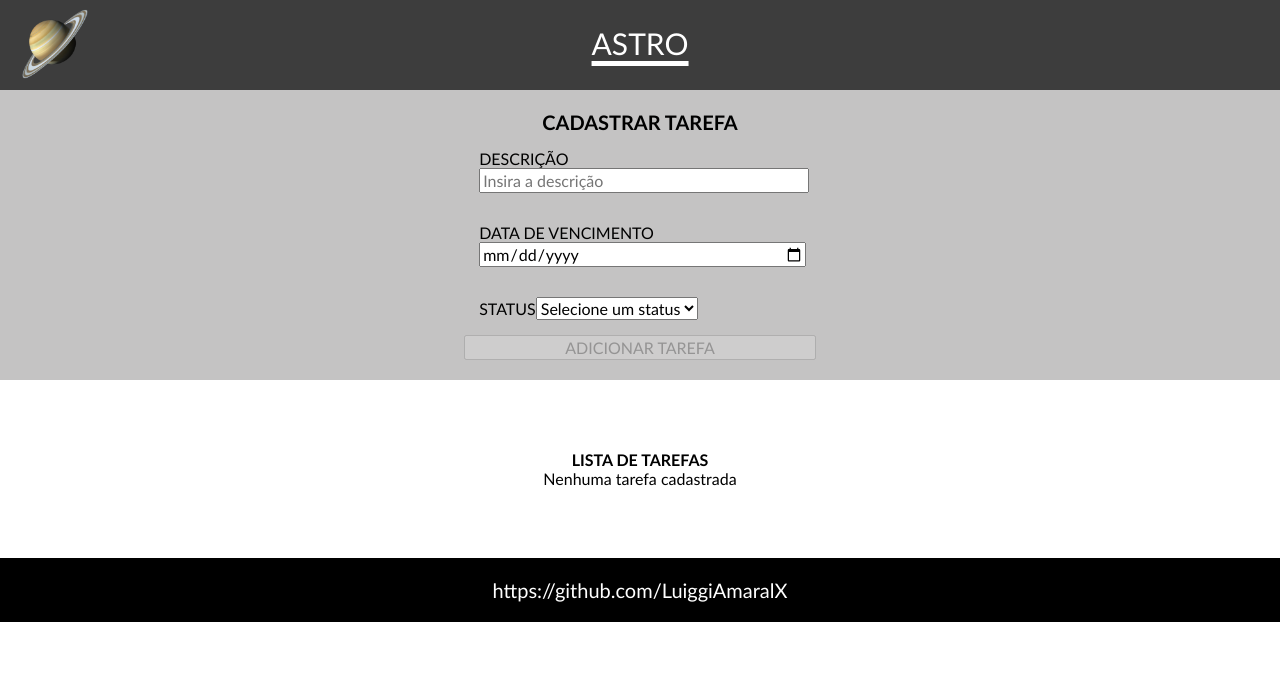
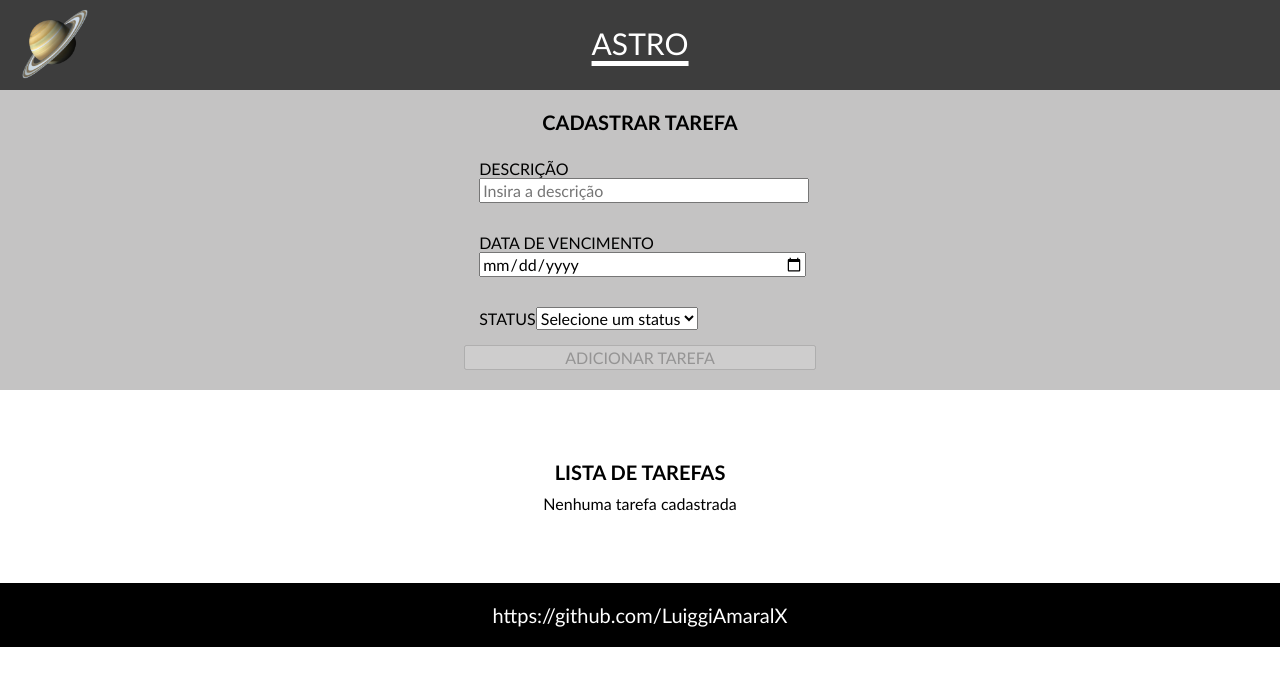
Before and after one commit to LuiggiAmaralX/astro-pages, an Angular app: page /crud in a window 1280 px wide. Shown: the top 686 px of the page. Built offline with nearby package versions, Linux system fonts and the light colour scheme.

Commit message:
update-crud, add-delete

```diff
--- a/src/app/components/crud/crud.css
+++ b/src/app/components/crud/crud.css
@@ -13,11 +13,13 @@
   background-color: rgb(196, 195, 195);
 }
 
-.form-container h1 {
+.form-container h1,
+h2 {
   justify-content: center;
   align-items: center;
   display: flex;
   font-size: 20px;
+  margin-bottom: 10px;
 }
 
 .form-group {
@@ -38,3 +40,20 @@ button {
   justify-content: center;
   align-items: center;
 }
+
+.list-result {
+  padding: 20px;
+  margin-bottom: 50px;
+  display: flex;
+  flex-direction: column;
+  justify-content: center;
+  align-items: center;
+}
+
+.list-result table {
+  width: 70%;
+}
+
+.list-result table th,
+td {
+}
--- a/src/app/components/crud/crud.html
+++ b/src/app/components/crud/crud.html
@@ -46,7 +46,7 @@
     </form>
   </div>
 
-  <div class="list-container">
+  <div class="list-result">
     <h2>LISTA DE TAREFAS</h2>
     @if (taskList && taskList.length > 0) {
     <table border="1px">
@@ -55,6 +55,7 @@
           <th>Descrição</th>
           <th>Data de Vencimento</th>
           <th>Status</th>
+          <th>Ações</th>
         </tr>
       </thead>
       <tbody>
@@ -63,6 +64,11 @@
           <td>{{ task.descricao }}</td>
           <td>{{ task.dataVencimento }}</td>
           <td>{{ task.status }}</td>
+          <td>
+            <button (click)="deleteTask($index)" class="btn btn-danger">
+              Excluir
+            </button>
+          </td>
         </tr>
         }
       </tbody>
--- a/src/app/components/crud/crud.ts
+++ b/src/app/components/crud/crud.ts
@@ -1,6 +1,6 @@
 import { Component } from '@angular/core';
 import { FormGroup, FormControl, Validators, ReactiveFormsModule } from '@angular/forms';
-import { CommonModule } from '@angular/common'; // CommonModule já está aqui, ótimo para o @for
+import { CommonModule } from '@angular/common';
 import { Header } from '../header/header';
 import { Footer } from '../footer/footer';
 import { MainBackground } from '../main-background/main-background';
@@ -27,7 +27,7 @@ export class Crud {
   } );
 
   taskFormError: string | null = null;
-  taskList: Task[] = [];
+  taskList: Task[] = []; //
 
   constructor() { }
 
@@ -35,7 +35,7 @@ export class Crud {
     this.taskFormError = null;
 
     if ( this.taskForm.invalid ) {
-      this.taskFormError = 'Preencha todos os campos';
+      this.taskFormError = 'Preencha todos os campos'; //
       return;
     }
 
@@ -45,12 +45,24 @@ export class Crud {
       status: this.taskForm.value.status || ''
     };
 
-    this.taskList.push( novaTarefa );
+    this.taskList.push( novaTarefa ); //
 
-    this.taskForm.reset( {
+    this.taskForm.reset( { //
       descricao: '',
       dataVencimento: '',
       status: ''
     } );
   }
+
+  /////////////////////////////////////////////////////////////////////////////////////////
+
+  deleteTask( indexToDelete: number ) {
+    if ( indexToDelete >= 0 && indexToDelete < this.taskList.length ) {
+      this.taskList.splice( indexToDelete, 1 );
+      console.log( 'Tarefa excluída', this.taskList );
+
+    } else {
+      console.error( 'Índice inválido', indexToDelete );
+    }
+  }
 }
```
